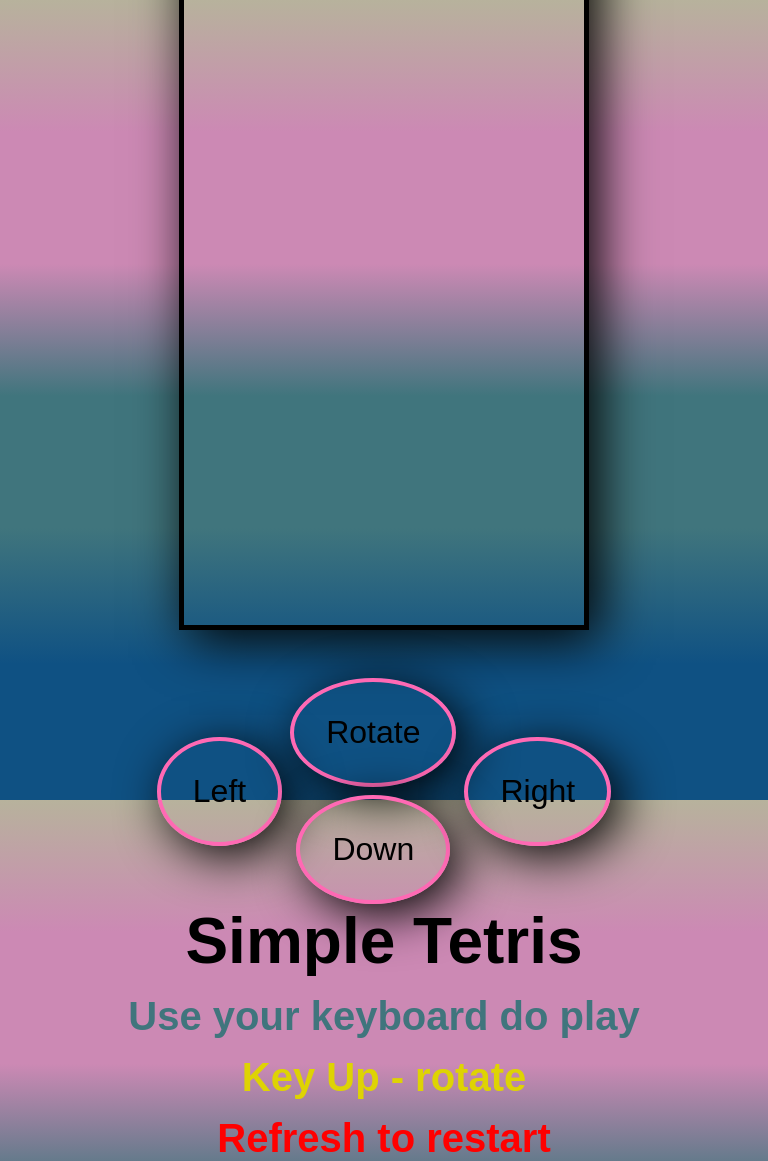
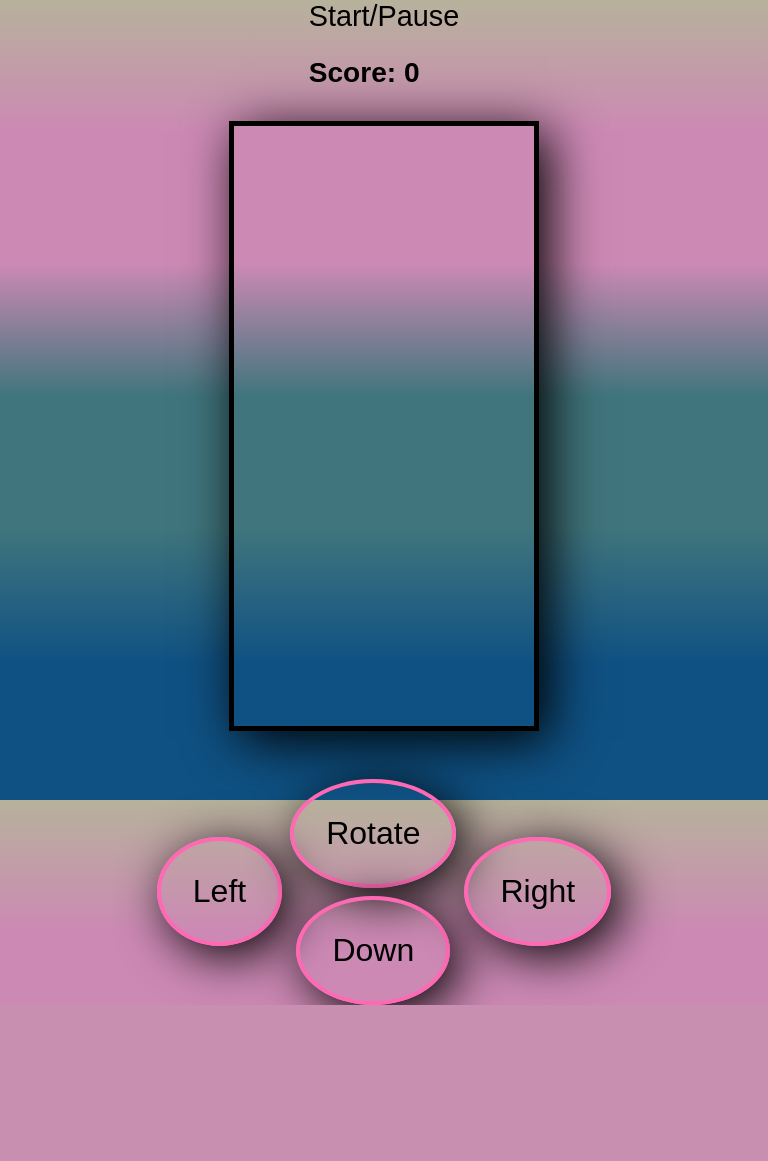
Before and after one commit to michrytel/Tetris, a PHP site: page / in a window 768 px wide. After the commit the page ends 1005 px from the top, so only its background shows below. Run offline with PHP 8.4, Linux system fonts and the light colour scheme; some web fonts are replaced.

Commit message:
finished mobile rwd

```diff
--- a/style.css
+++ b/style.css
@@ -110,7 +110,32 @@
 }
 
 .mobile__clicker {
+    width: 100vw;
+    margin-top: 1em;
     display: none;
+    justify-content: center;
+    align-items: center;
+    gap: 0.5em;
+}
+
+.mobile__extra {
+    display: flex;
+    flex-direction: column;
+    justify-content: center;
+    align-items: center;
+    gap: 0.5em;
+}
+
+.mobile__left, .mobile__right, .mobile__rotate, .mobile__down {
+    padding: 1em;
+    font-size: 2em;
+    background: transparent;
+    border: 4px solid hotpink;
+    border-radius: 50%;
+    box-shadow: 10px 10px 50px black;
+    outline: none;
+    touch-action: manipulation;
+
 }
 
 
@@ -143,7 +168,7 @@
 }
 @media only screen
 and (min-device-width: 200px)
-and (max-device-width: 812px)
+and (max-device-width: 720px)
  {
     .container {
         flex-direction: column-reverse;
@@ -173,31 +198,36 @@
 
     }
     .mobile__clicker {
-        width: 100vw;
-        margin-top: 1em;
         display: flex;
-        justify-content: center;
-        align-items: center;
-        gap: 0.5em;
+    }
+}
+
+@media only screen
+and (min-device-width: 720px)
+and (max-device-width: 1024px) {
+    .container {
+        flex-direction: column;
     }
 
-    .mobile__extra {
-        display: flex;
-        flex-direction: column;
-        justify-content: center;
-        align-items: center;
-        gap: 0.5em;
+    .game__grid {
+        width: 300px;
+        height: 600px;
     }
 
-    .mobile__left, .mobile__right, .mobile__rotate, .mobile__down {
-        padding: 1em;
+    .game__grid div {
+        height: 30px;
+        width: 30px;
+    }
+    .mobile__clicker {
+        display: flex;
+    }
+    .score {
+        font-size: 1.5em;
+    }
+    .instructions {
         font-size: 2em;
-        background: transparent;
-        border: 4px solid hotpink;
-        border-radius: 50%;
-        box-shadow: 10px 10px 50px black;
-        outline: none;
-        touch-action: manipulation;
-
+    }
+    .title {
+        font-size: 2.5em;
     }
 }
```
